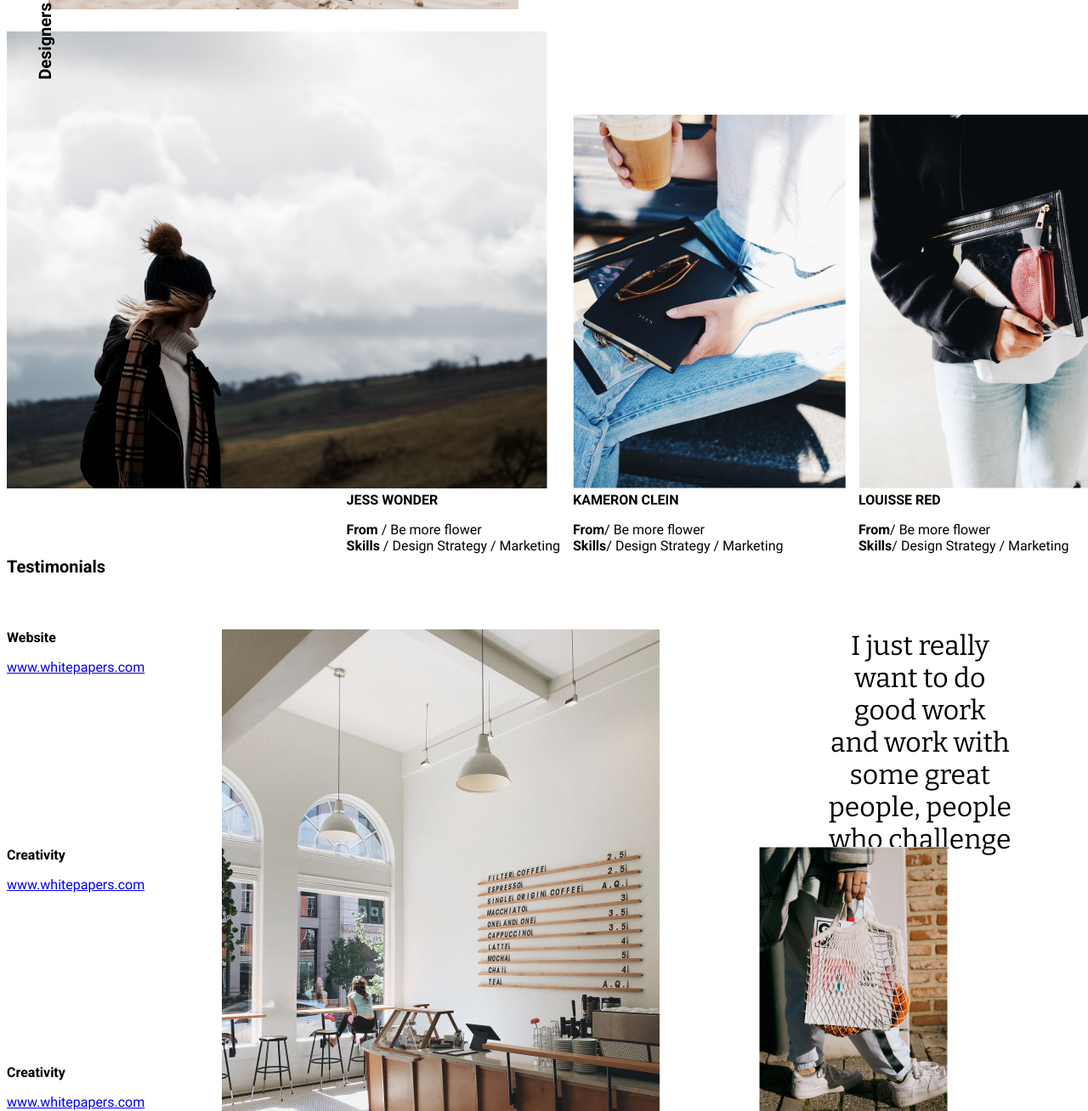
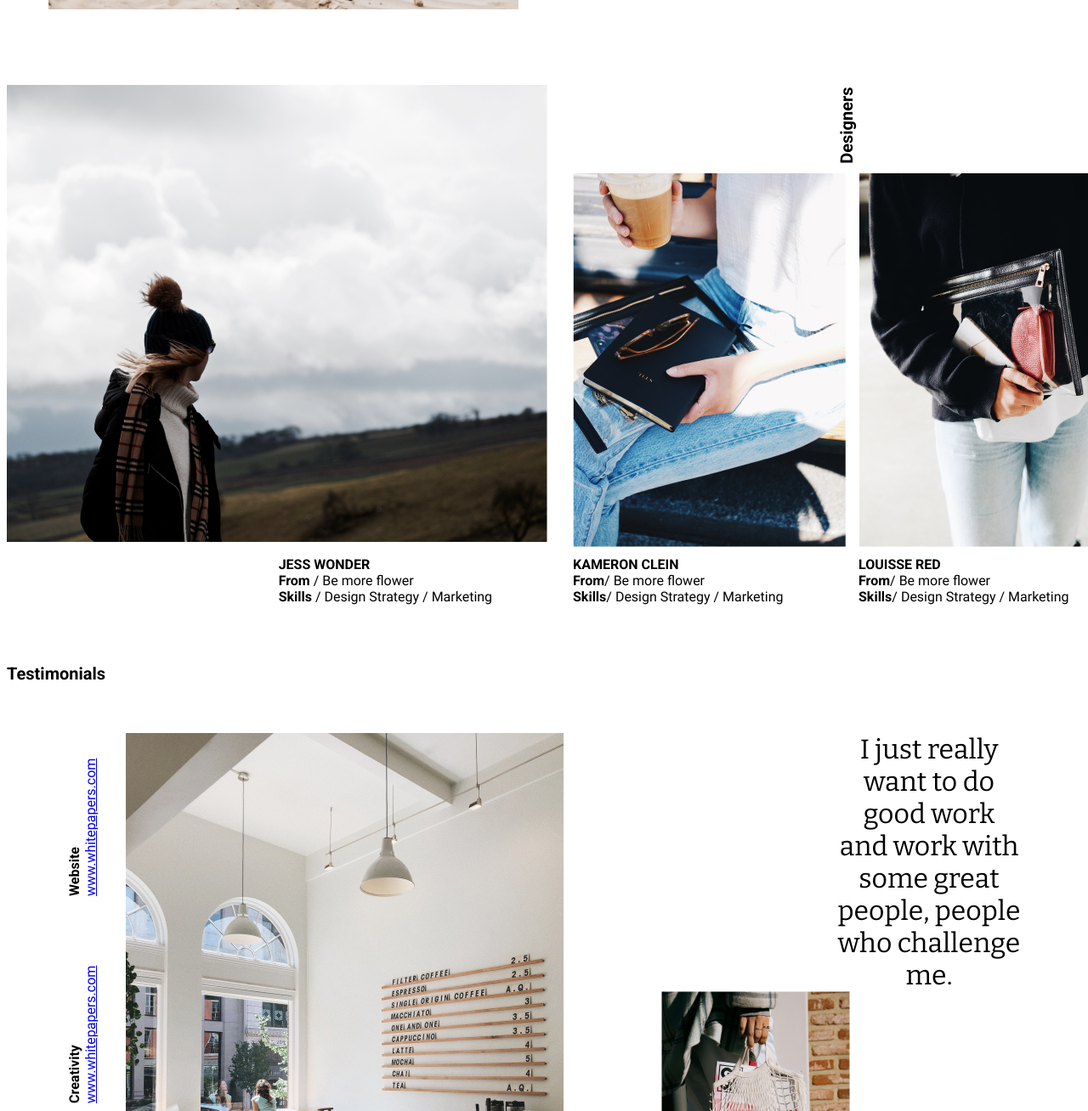
Before and after one commit to FedotovaVera/otus-css-fedotova, a plain HTML site: page index.html in a window 1280 px wide. Shown: the part 1492-2800 px from the top of the page at 85% size. Drawn offline with nearby package versions, Linux system fonts and the light colour scheme.

Commit message:
new commit

```diff
--- a/index.html
+++ b/index.html
@@ -38,21 +38,21 @@
                     <div class="biography-picture">
                          <img src="/images/jared-weiss.jpg" class="jared-weiss">
                     </div>
-                    <div class="section-title-vertical">
+                    <div class="section-title-vertical-b">
                             Biography
                     </div>
                     <div class="biography-content">
-                        <p  class="art-director-title">
+                        <div  class="art-director-title">
                             Katya <br>
                             Mills
-                        </p>
+                        </div>
 
-                        <p class="art-director-text">
+                        <div class="art-director-text">
                             Art Director
-                        </p>
-                        <p class="art-director-text">
+                        </div>
+                        <div class="art-director-text">
                             Scenography / Styling / Creative Photography / Design
-                        </p>
+                        </div>
 
                         <blockquote class="quote">
                             “The more I deal with the work <br>
@@ -65,7 +65,7 @@
             </section>
 
             <section class="designers-section">
-                <div class="section-title-vertical-grid">
+                <div class="section-title-vertical-d">
                     Designers
                 </div>
 
@@ -74,10 +74,10 @@
                 </div>
                 <div class="names-of-designers">
                     JESS WONDER
-                <p class="from-skils-of-designers">
+                <div class="from-skils-of-designers">
                     <b> From </b>/ Be more flower <br>
                     <b> Skills </b>/ Design Strategy / Marketing
-                </p>
+                </div>
                 </div>
 
                 <div class="names-of-designers-picture2">
@@ -85,10 +85,10 @@
                 </div>
                 <div class="names-of-designers2">
                     KAMERON CLEIN
-                <p class="from-skils-of-designers">
+                <div class="from-skils-of-designers">
                     <b>From</b>/ Be more flower <br>
                     <b>Skills</b>/ Design Strategy / Marketing
-                </p>
+                </div>
                 </div>
 
                 <div class="names-of-designers-picture3">
@@ -96,42 +96,43 @@
                 </div>
                 <div class="names-of-designers3">
                     LOUISSE RED
-                <p class="from-skils-of-designers">
+                <div class="from-skils-of-designers">
                     <b>From</b>/ Be more flower <br>
                     <b>Skills</b>/ Design Strategy / Marketing
-                </p>
+                </div>
                 </div>
 
             </section>
 
-            <section class="testimonials">
+            <section class="testimonials-section">
                 <div class="section-title-horizontal">
                     <b>Testimonials</b>
                 </div>
 
                 <div class="website-title1">
                     Website
-                <p class="website">
+                <div class="website">
                     <a href="http://www.whitepapers.com">www.whitepapers.com</a>
-                </p>
+                </div>
                 </div>
 
                 <div class="website-title2">
                     <b>Creativity</b>
-                <p class="website">
+                <div class="website">
                     <a href="http://www.whitepapers.com">www.whitepapers.com</a>
-                </p>
+                </div>
                 </div>
 
                 <div class="website-title3">
                     <b>Creativity</b>
-                <p class="website">
+                <div class="website">
                     <a href="http://www.whitepapers.com">www.whitepapers.com</a>
-                </p>
                 </div>
-                <div class="testimonials-picture">
+                </div>
+                <div class="testimonials-picture1">
                     <img src="/images/keghan-crossland.jpg">
                 </div>
+                <div class="text-conteiner">
                     <div class="text">
                         I just really <br>
                         want to do <br>
@@ -143,7 +144,8 @@
                         me.
                     </div>
                     <div class="testimonials-picture2">
-                    <img src="/images/sinitta-leunen.jpg">
+                        <img src="/images/sinitta-leunen.jpg" class="sinitta-leunen">
+                    </div>
                 </div>
             </section>
     </main>
--- a/style/style.css
+++ b/style/style.css
@@ -1,3 +1,7 @@
+section{
+    margin: 0% auto 5% auto;
+}
+
 .main-title{
     font-family: Playfair Display;
     font-size: 86px;
@@ -36,7 +40,7 @@
     margin: 0px;
 }
 
-.section-title-vertical {
+.section-title-vertical-b {
     font-family: "Roboto", "Arial", sans-serif;
     font-size: 20px;
     font-weight: 700;
@@ -44,10 +48,10 @@
     letter-spacing: 0em;
     text-align: right;
     position: absolute;
-    transform: rotate(-90deg);
+    transform: rotate(-90deg) translateX(400%);
 }
 
-.section-title-vertical-grid {
+.section-title-vertical-d {
     font-family: "Roboto", "Arial", sans-serif;
     font-size: 20px;
     font-weight: 700;
@@ -55,37 +59,9 @@
     letter-spacing: 0em;
     text-align: right;
     position: absolute;
-    transform: rotate(-90deg);
-    grid-row-start: 1;
-    grid-row-end: 1;
-    grid-column-start: 3;
-    grid-column-end: 3;
-    grid-area: cell-4;
+    transform: rotate(-90deg) translateY(4100%) translateX(-40%);
 }
 
-.names-of-designers-picture{
-    grid-row-start: 1;
-    grid-row-end: 2;
-    grid-column-start: 1;
-    grid-column-end: 1;
-    grid-area: cell-1;
-}
-
-.names-of-designers-picture2{
-    grid-row-start: 2;
-    grid-row-end: 2;
-    grid-column-start: 2;
-    grid-column-end: 2;
-    grid-area: cell-2;
-}
-
-.names-of-designers-picture3{
-    grid-row-start: 2;
-    grid-row-end: 2;
-    grid-column-start: 3;
-    grid-column-end: 3;
-    grid-area: cell-3;
-}
 
 .section-title-horizontal {
     font-family: "Roboto", "Arial", sans-serif;
@@ -95,7 +71,31 @@
     letter-spacing: 0em;
     text-align: left;
     grid-row: 1/1;
-    grid-column: 1/2;
+    grid-column: 1/3;
+    grid-area: cell-1;
+}
+
+.testimonials-picture1{
+    grid-row: 2/4;
+    grid-column: 2/2;
+    grid-area: cell-5;
+}
+
+.text-conteiner{
+    grid-row: 2/4;
+    grid-column: 3/3;
+    grid-area: cell-6;
+}
+
+.designers-section{
+    height: 619px;
+    width: 1337px;
+    display: grid;
+    grid-template-areas: "cell-1 cell-1 cell-4 cell-4"
+                       "cell-1 cell-1 cell-2 cell-3"
+                       "cell-0 cell-5 cell-6 cell-7";
+    grid-template-rows:  30% 60% 10% /* 3 строки */
+    grid-template-columns: 15% 35% 25% 25%; /* 3 столбца */
 }
 
 .names-of-designers {
@@ -110,6 +110,7 @@
     grid-column-start: 1;
     grid-column-end: 1;
     grid-area: cell-5;
+    transform: translate(-30%, 0%);
 }
 
 .names-of-designers2 {
@@ -140,6 +141,30 @@
     grid-area: cell-7;
 }
 
+.names-of-designers-picture{
+    grid-row-start: 1;
+    grid-row-end: 2;
+    grid-column-start: 1;
+    grid-column-end: 1;
+    grid-area: cell-1;
+}
+
+.names-of-designers-picture2{
+    grid-row-start: 2;
+    grid-row-end: 2;
+    grid-column-start: 2;
+    grid-column-end: 2;
+    grid-area: cell-2;
+}
+
+.names-of-designers-picture3{
+    grid-row-start: 2;
+    grid-row-end: 2;
+    grid-column-start: 3;
+    grid-column-end: 3;
+    grid-area: cell-3;
+}
+
 .from-skils-of-designers {
     font-family: "Roboto", "Arial", sans-serif;
     font-size: 16px;
@@ -158,6 +183,8 @@
     text-align: left;
     grid-row: 2/2;
     grid-column: 1/1;
+    grid-area: cell-2;
+    transform: rotate(-90deg) translate(0%, 50%);
 }
 
 .website-title2 {
@@ -169,6 +196,9 @@
     text-align: left;
     grid-row: 3/3;
     grid-column: 1/1;
+    grid-area: cell-3;
+    transform: rotate(-90deg);
+    transform: rotate(-90deg) translate(0%, 50%);
 }
 
 .website-title3 {
@@ -180,20 +210,9 @@
     text-align: left;
     grid-row: 4/4;
     grid-column: 1/1;
-}
-
-.testimonials-picture{
-    grid-row: 2/4;
-    grid-column: 2/2;
-    height: 100%;
-    width: 100%;
-}
-
-.testimonials-picture2{
-    grid-row: 3/4;
-    grid-column: 4/4;
-    height: 100%;
-    width: 100%;
+    grid-area: cell-4;
+    transform: rotate(-90deg);
+    transform: rotate(-90deg) translate(0%, 50%);
 }
 
 .website {
@@ -205,10 +224,8 @@
     text-align: left;
 }
 
-.testimonials{
-    display: grid;
-    grid-template-columns: 20% 40% 10% 30%;
-    grid-template-rows: 10% 30% 30% 30%;
+.sinitta-leunen{
+    place-items: center;
 }
 .quote{
     font-family: Bitter;
@@ -227,8 +244,6 @@
     line-height: 38px;
     letter-spacing: 0em;
     text-align: center;
-    grid-row: 2/3;
-    grid-column: 4/4;
 }
 
 .list{
@@ -296,13 +311,15 @@ header{
     width: 100%;
 }
 
-.designers-section{
-    height: 619px;
-    width: 1337px;
+.testimonials-section{
+    height: 813px;
+    width: 1400px;
     display: grid;
-    grid-template-areas: "cell-1 cell-1 cell-4 cell-4"
-                       "cell-1 cell-1 cell-2 cell-3"
-                       "cell-0 cell-5 cell-6 cell-7";
-    grid-template-rows:  30% 60% 10% /* 3 строки */
-    grid-template-columns: 15% 35% 25% 25%; /* 3 столбца */
+    grid-template-areas: "cell-1 cell-1 cell-1"
+                       "cell-2 cell-5 cell-6"
+                       "cell-3 cell-5 cell-6"
+                       "cell-4 cell-5 cell-6";
+    grid-template-rows:  10% 30% 30% 30%; /* 4 строки */
+    grid-template-columns: 10% 45% 45% ; /* 3 столбца */
+    place-self: center;
 }
```
Lines whose indentation alone changed are shown as unchanged.
